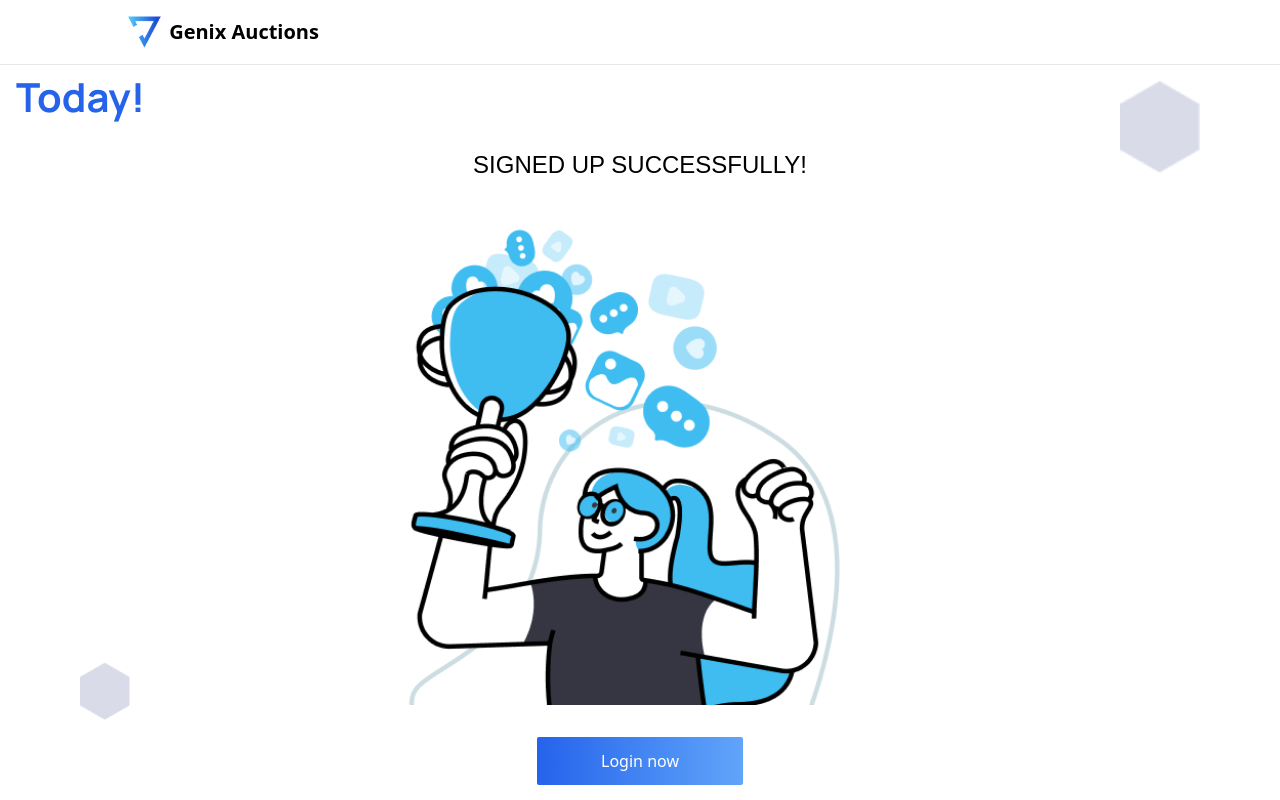
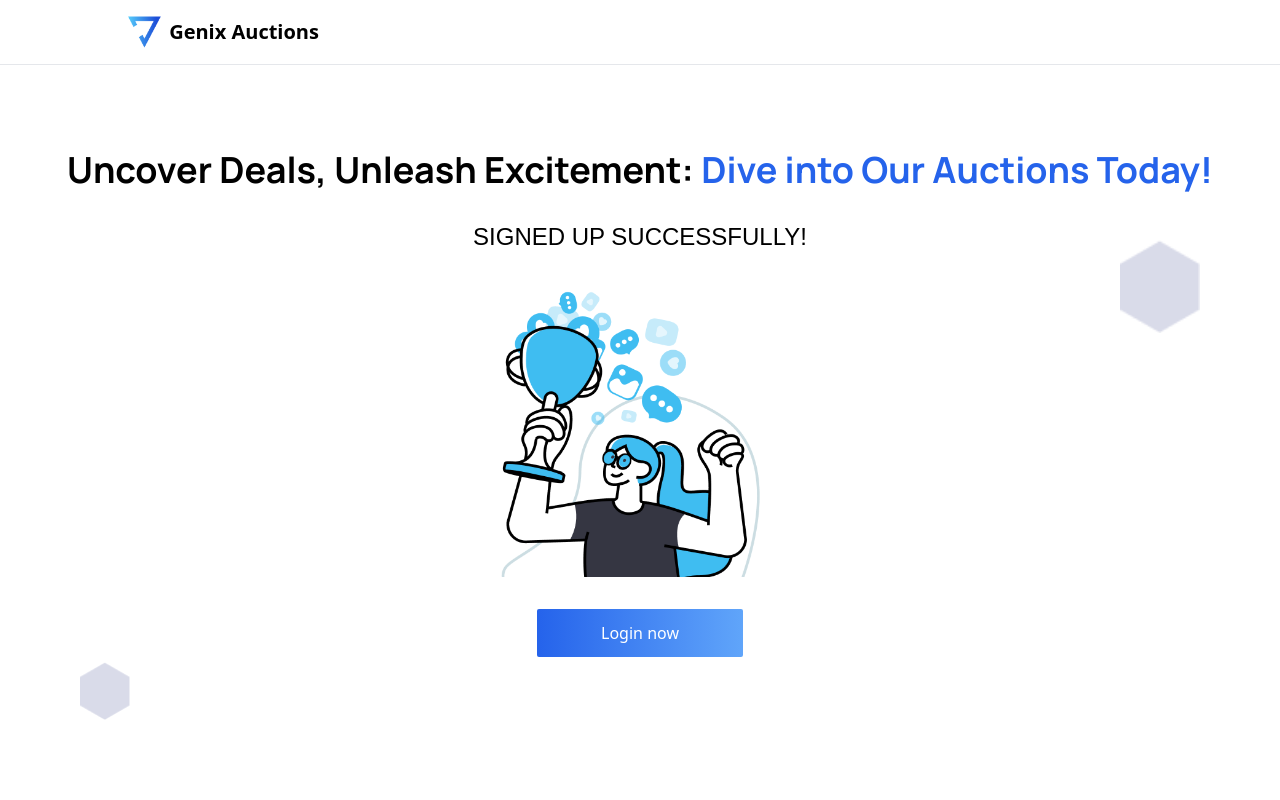
Before and after one commit to sagarsingh1646/Genix-Acutions--frontend-, a React (Vite) app: page /signup-success in a window 1280 px wide. Built offline with nearby package versions, Linux system fonts and the light colour scheme; no server answers; sample sign-in values are in the browser's storage.

Commit message:
success signup page css changed

```diff
--- a/src/pages/SignupSuccess.jsx
+++ b/src/pages/SignupSuccess.jsx
@@ -17,13 +17,13 @@ const SignupSuccess = () => {
       <Navbar isLogged={false} colour="white" />
 
       {/* Main Content */}
-      <div className="flex-1 flex flex-col justify-center items-center text-center px-4">
+      <div className="flex-1 flex flex-col justify-center items-center tablet:pt6 desktop:pt-14 text-center px-4">
         {/* Title */}
         <h1
-          className="text-left font-extrabold leading-[54.64px] mb-4"
+          className="text-left font-extrabold text-4xl leading-[54.64px] mb-4"
           style={{
             fontFamily: "Manrope, sans-serif",
-            fontSize: "40px",
+            // fontSize: "40px",
           }}
         >
           Uncover Deals, Unleash Excitement:{" "}
@@ -46,7 +46,7 @@ const SignupSuccess = () => {
         <img
           src={Illustration}
           alt="Success Illustration"
-          className="w-[200px] sm:w-[300px] md:w-[400px] lg:w-[500px] h-auto mb-8"
+          className="w-[200px] sm:w-[300px] tablet:w-[300px] desktop:w-[500px] h-auto mb-8"
         />
 
         {/* Login Button */}
@@ -56,7 +56,7 @@ const SignupSuccess = () => {
       </div>
 
       {/* Small Shapes - Decorative */}
-      <div className="absolute top-0 right-0 mt-20 mr-20">
+      <div className="absolute top-40 right-0 mt-20 mr-20">
         <img
           src={SmallShapes}
           alt="Decorative shapes"
```
